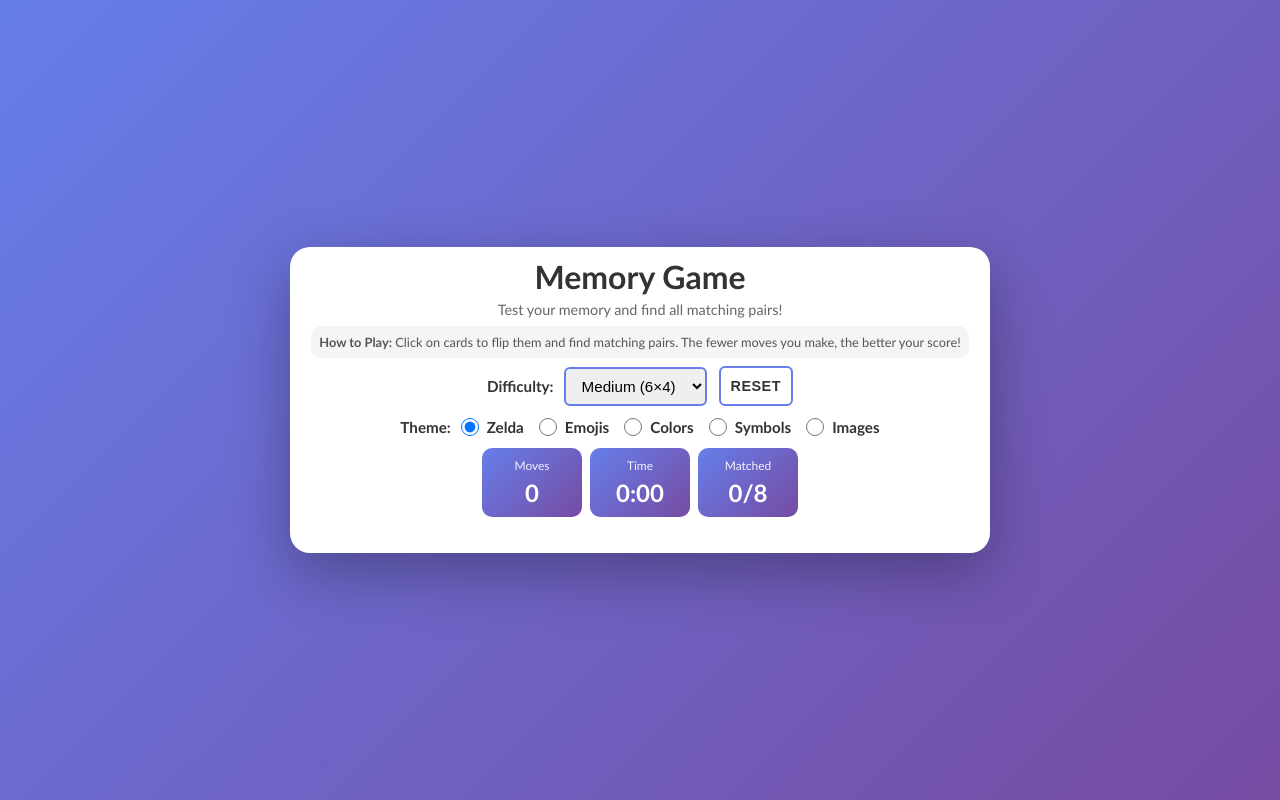
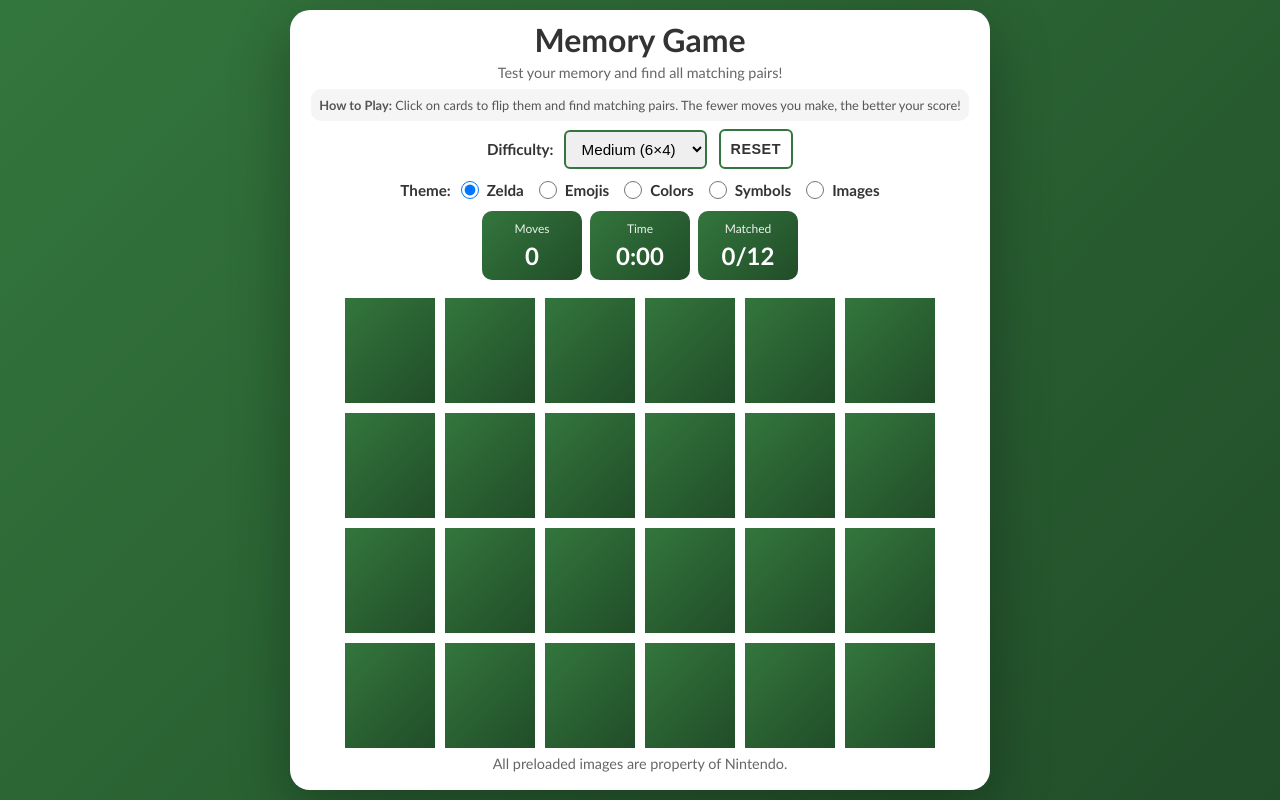
Before and after one commit to njdixn/MatchGame, a plain HTML site: page index.html in a window 1280 px wide. Drawn offline with Linux system fonts and the light colour scheme; the site is published under a folder, as on GitHub Pages, so addresses that start at the root find nothing.

Commit message:
Update index.html
fix link to main.js

```diff
--- a/index.html
+++ b/index.html
@@ -125,7 +125,7 @@
     </div>
 
     <!-- JavaScript -->
-    <script src="/script/main.js"></script>
+    <script src="./MatchGame/script/main.js"></script>
 </body>
 
 </html>
```
